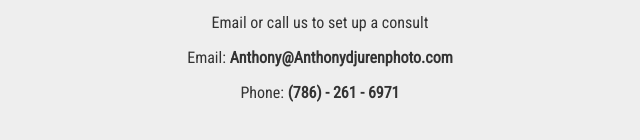
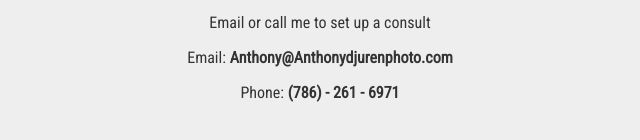
Before and after one commit to trujic1000/anthonydjurenphoto, a plain HTML site: page index.html in a window 1280 px wide. Shown: the part 1625-1765 px from the top of the page, 320-960 px from the left. Drawn offline with Linux system fonts and the light colour scheme.

Commit message:
email me

```diff
--- a/index.html
+++ b/index.html
@@ -53,7 +53,7 @@
 
     <footer>
         <h3>Get In Touch</h3>
-        <p>Email or call us to set up a consult</p>
+        <p>Email or call me to set up a consult</p>
         <p>Email: <strong>Anthony@Anthonydjurenphoto.com</strong></p>
         <p>Phone: <strong>(786) - 261 - 6971</strong></p>
     </footer>
```
